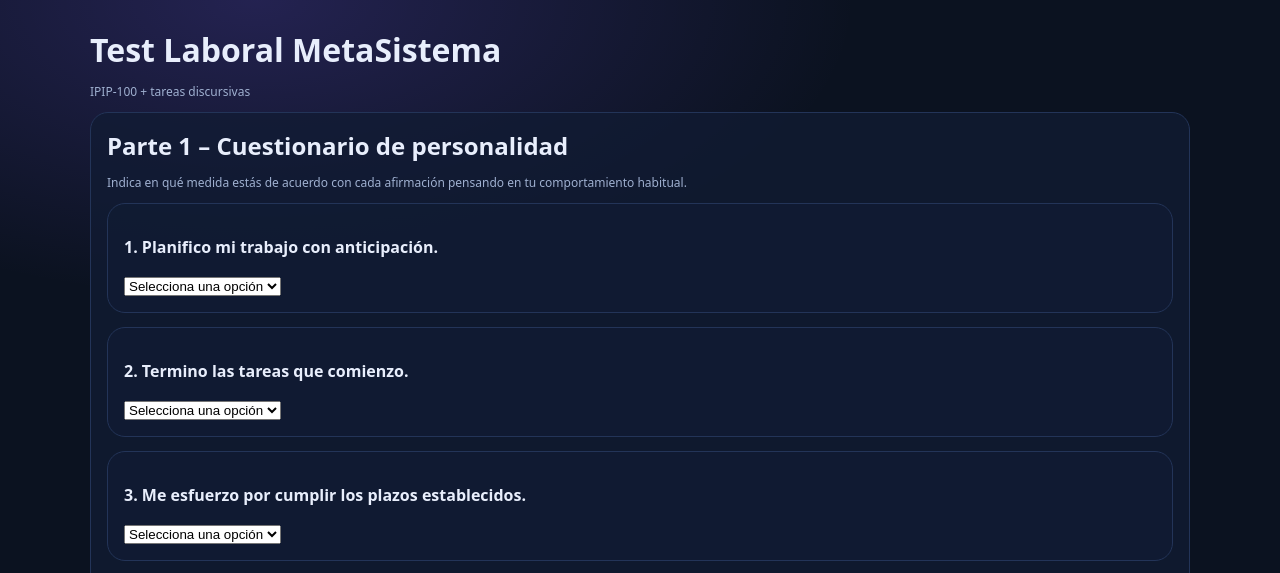
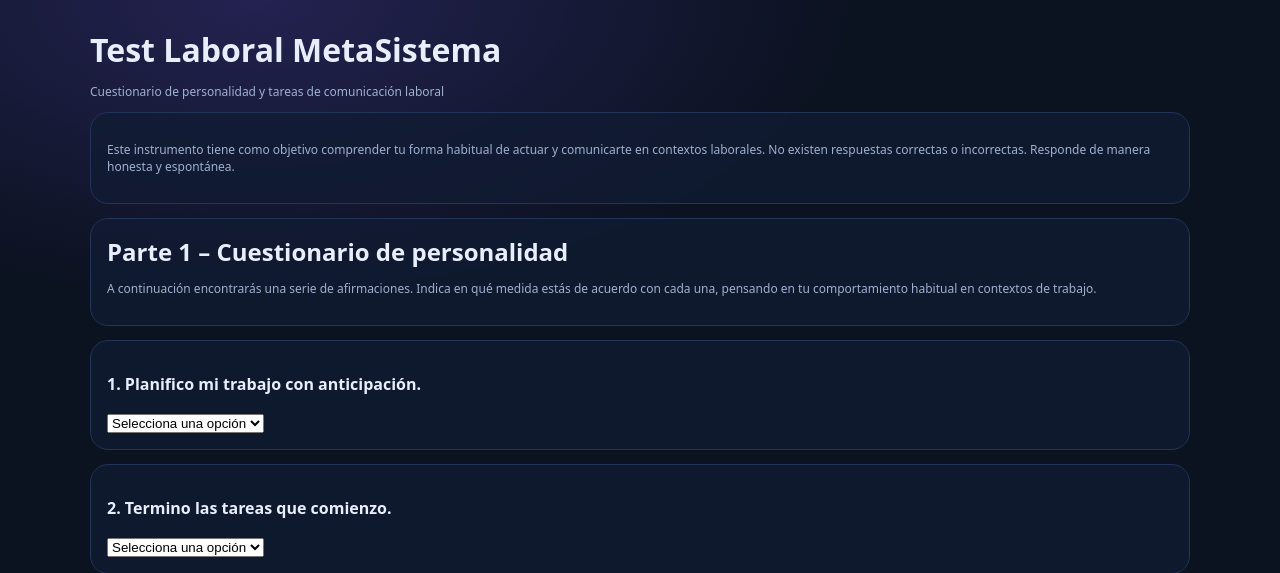
Before and after one commit to christiansotofajardo-cpu/test-laboral-metasistema, a FastAPI app: page /test in a window 1280 px wide. Shown: the top 573 px of the page. Run offline with FastAPI, Linux system fonts and the light colour scheme.

Commit message:
Update test.html

```diff
--- a/templates/test.html
+++ b/templates/test.html
@@ -8,16 +8,29 @@
 
 <body>
   <div class="container">
+
     <h1>Test Laboral MetaSistema</h1>
-    <p class="small">IPIP-100 + tareas discursivas</p>
+    <p class="small">Cuestionario de personalidad y tareas de comunicación laboral</p>
 
+    <div class="card">
+      <p class="small">
+        Este instrumento tiene como objetivo comprender tu forma habitual de actuar y comunicarte en contextos laborales.
+        No existen respuestas correctas o incorrectas. Responde de manera honesta y espontánea.
+      </p>
+    </div>
+
+    <form method="post">
+
+      <!-- ================================================= -->
+      <!-- PARTE 1: IPIP -->
+      <!-- ================================================= -->
       <div class="card">
         <h2>Parte 1 – Cuestionario de personalidad</h2>
         <p class="small">
-        Indica en qué medida estás de acuerdo con cada afirmación pensando en tu comportamiento habitual.
+          A continuación encontrarás una serie de afirmaciones. Indica en qué medida estás de acuerdo con cada una,
+          pensando en tu comportamiento habitual en contextos de trabajo.
         </p>
-
-      <form method="post">
+      </div>
 
       {% for item in items %}
       <div class="card">
@@ -33,22 +46,59 @@
       </div>
       {% endfor %}
 
+      <!-- ================================================= -->
+      <!-- PARTE 2: APORTE PROFESIONAL -->
+      <!-- ================================================= -->
       <div class="card">
-          <h2>Parte 2 – Producción escrita (funcional)</h2>
-          <textarea name="texto_funcional" rows="6" style="width:100%;" required></textarea>
+        <h2>Parte 2 – Aporte profesional</h2>
+        <p class="small">
+          Imagina que te incorporas a una organización o equipo de trabajo.
+          Describe qué tipo de aporte profesional realizas habitualmente y en qué aspectos consideras que contribuyes más.
+        </p>
+        <p class="small muted">
+          Puedes referirte a tu forma de trabajar, de comunicarte, de resolver tareas o de relacionarte con otros.
+        </p>
+        <textarea
+          name="texto_funcional"
+          rows="8"
+          style="width:100%;"
+          placeholder="Escribe tu respuesta aquí..."
+          required></textarea>
       </div>
 
+      <!-- ================================================= -->
+      <!-- PARTE 3: SITUACIÓN LABORAL -->
+      <!-- ================================================= -->
       <div class="card">
-          <h2>Parte 3 – Producción escrita (situacional)</h2>
-          <textarea name="texto_situacional" rows="6" style="width:100%;" required></textarea>
+        <h2>Parte 3 – Resolución de una situación laboral</h2>
+        <p class="small">
+          A continuación, piensa en una situación laboral compleja o desafiante.
+          Puede tratarse de un problema con un equipo, una diferencia de opiniones, una dificultad operativa
+          o una situación inesperada.
+        </p>
+        <p class="small muted">
+          Describe cómo enfrentarías esa situación y qué harías para resolverla.
+        </p>
+        <textarea
+          name="texto_situacional"
+          rows="8"
+          style="width:100%;"
+          placeholder="Escribe tu respuesta aquí..."
+          required></textarea>
       </div>
 
-        <div class="card">
+      <!-- ================================================= -->
+      <!-- ENVÍO -->
+      <!-- ================================================= -->
+      <div class="card center">
         <button type="submit">Enviar evaluación</button>
+        <p class="small muted">
+          Tus respuestas serán analizadas de manera confidencial.
+        </p>
       </div>
 
     </form>
-    </div>
+
   </div>
 </body>
 </html>
```
Lines whose indentation alone changed are shown as unchanged.
